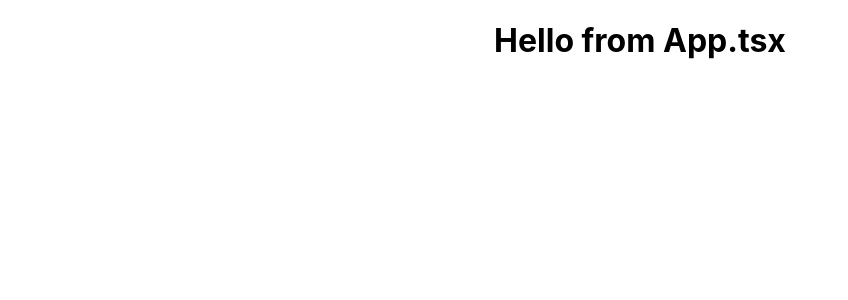
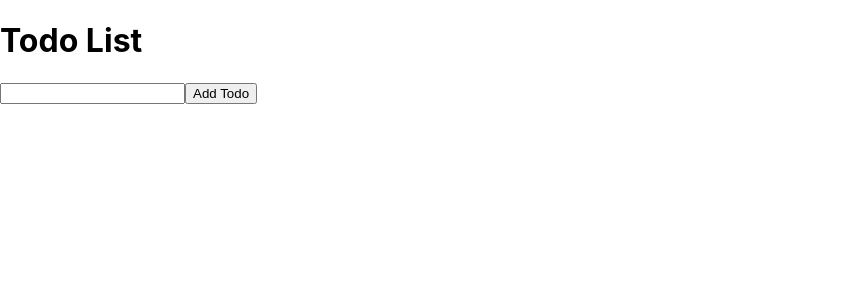
Before and after one commit to brudnak/typescript-with-react, a React (Create React App) app in the folder my-app-ts/: page / in a window 1280 px wide. Shown: the top 300 px of the page, without its empty margins (0-848 px from the left). Built offline with nearby package versions, Linux system fonts and the light colour scheme; the HTML template or start-up script is replaced by a standard one.

Commit message:
Simple todo app set up

```diff
--- a/my-app-ts/src/App.tsx
+++ b/my-app-ts/src/App.tsx
@@ -1,12 +1,16 @@
-import React from 'react';
+import React, { Fragment } from 'react';
 import './App.css';
 
-function App() {
+const App = (): JSX.Element => {
   return (
-    <div className='App'>
-      <h1>Hello from App.tsx</h1>
-    </div>
+    <Fragment>
+      <h1>Todo List</h1>
+      <form>
+        <input type='text' required />
+        <button type='submit'>Add Todo</button>
+      </form>
+    </Fragment>
   );
-}
+};
 
 export default App;
```
